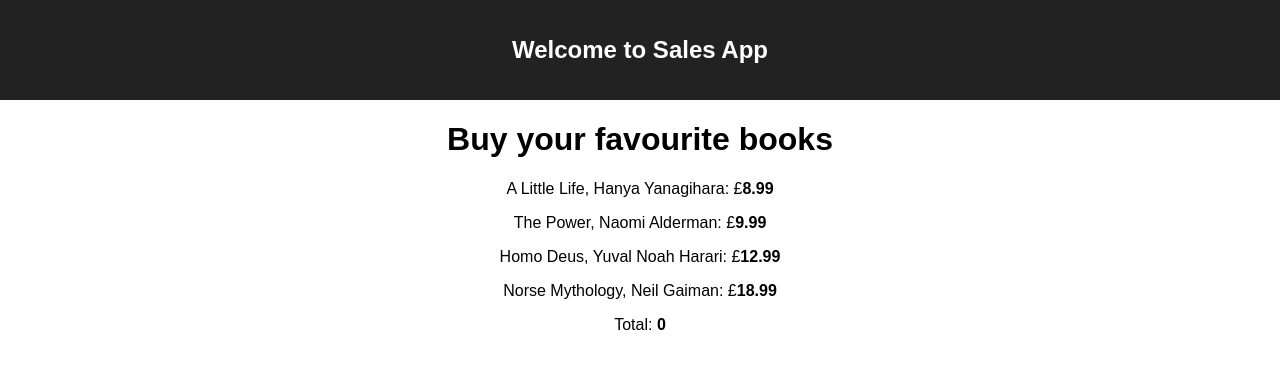
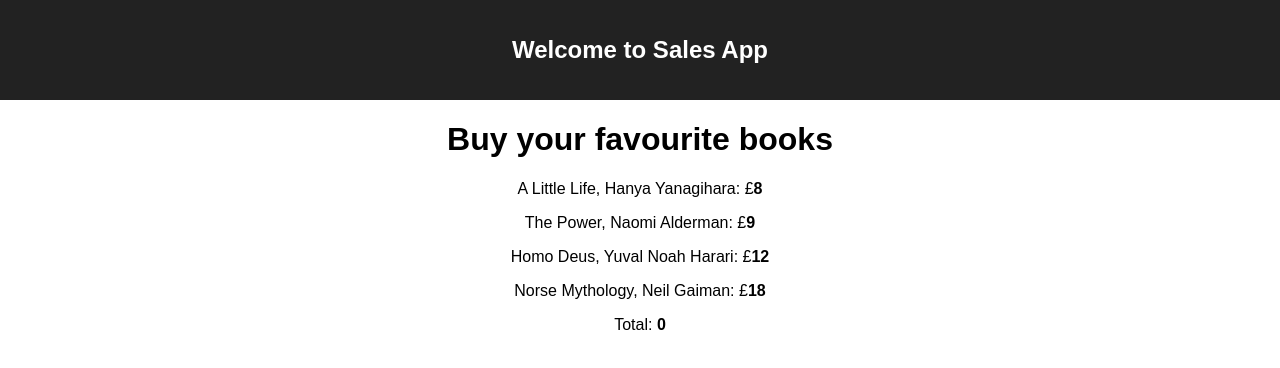
Before and after one commit to rolandosorbelli/sales-app, a React (Create React App) app: page / in a window 1280 px wide. Shown: the top 368 px of the page. Built offline with nearby package versions, Linux system fonts and the light colour scheme.

Commit message:
Added logic, addiction and subraction to our clicker function

```diff
--- a/src/App.js
+++ b/src/App.js
@@ -6,10 +6,10 @@ class App extends Component {
   render() {
 
     var books = [
-      { title: "A Little Life", author: "Hanya Yanagihara", price: 8.99},
-      { title: "The Power", author: "Naomi Alderman", price: 9.99},
-      { title: "Homo Deus", author: "Yuval Noah Harari", price: 12.99},
-      { title: "Norse Mythology", author: "Neil Gaiman", price: 18.99},
+      { title: "A Little Life", author: "Hanya Yanagihara", price: 8},
+      { title: "The Power", author: "Naomi Alderman", price: 9},
+      { title: "Homo Deus", author: "Yuval Noah Harari", price: 12},
+      { title: "Norse Mythology", author: "Neil Gaiman", price: 18},
     ];
 
     return (
--- a/src/Sales.js
+++ b/src/Sales.js
@@ -37,7 +37,9 @@ class Sales extends Component {
 class Books extends Component {
 
 	clicker(){
-		var active = this.state.active == true
+		var active = !this.state.active
+		this.setState({active: active})
+		this.props.sumPrice(active ? this.props.price : -this.props.price)
 	}
 
 	constructor(props){
@@ -51,6 +53,7 @@ class Books extends Component {
 
 
   render() {
+  	console.log(this.state)
     return (
       <div>
         <p onClick={this.clicker}>{this.props.title}, {this.props.author}: £<b>{this.props.price}</b></p>
```
